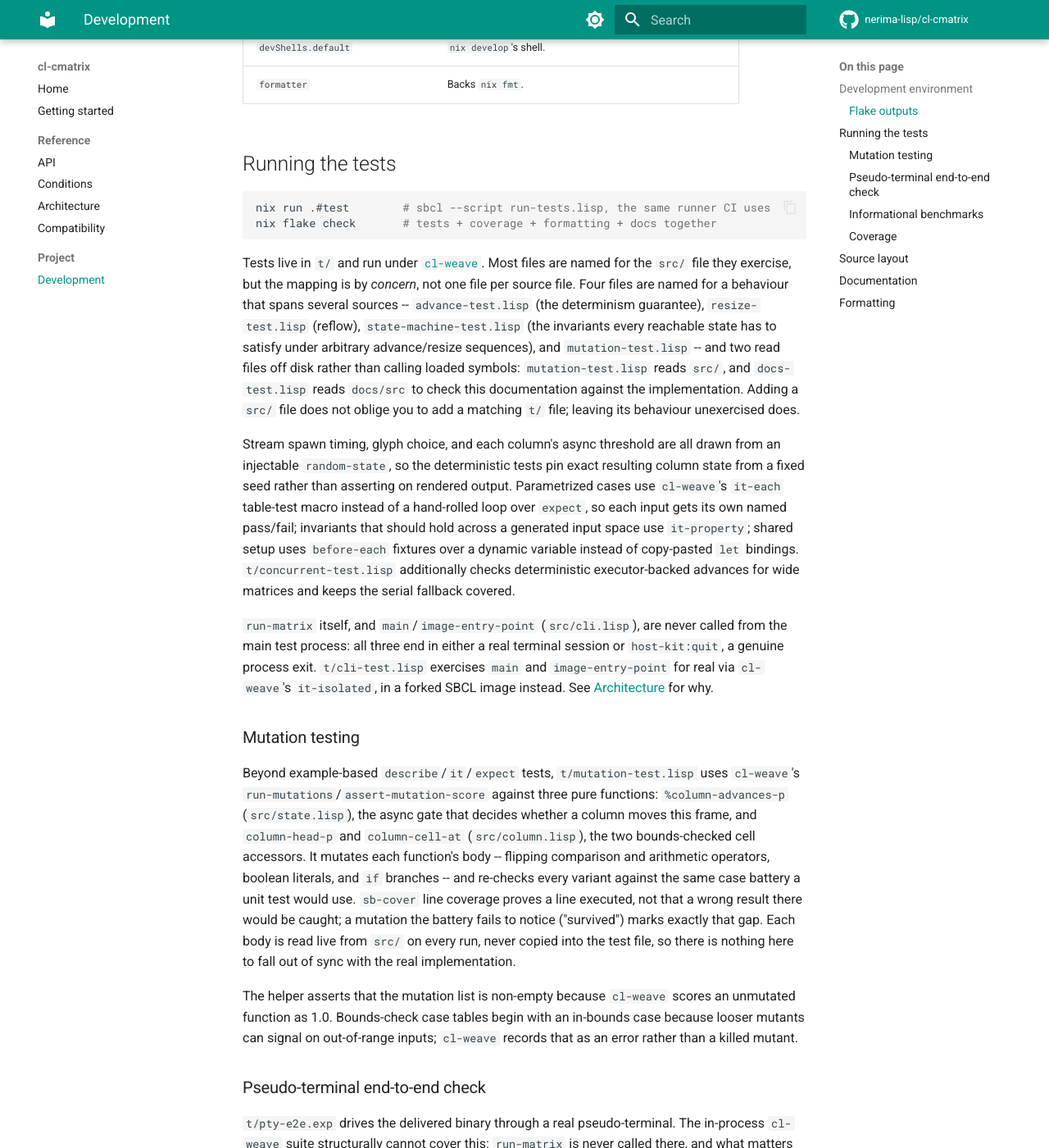
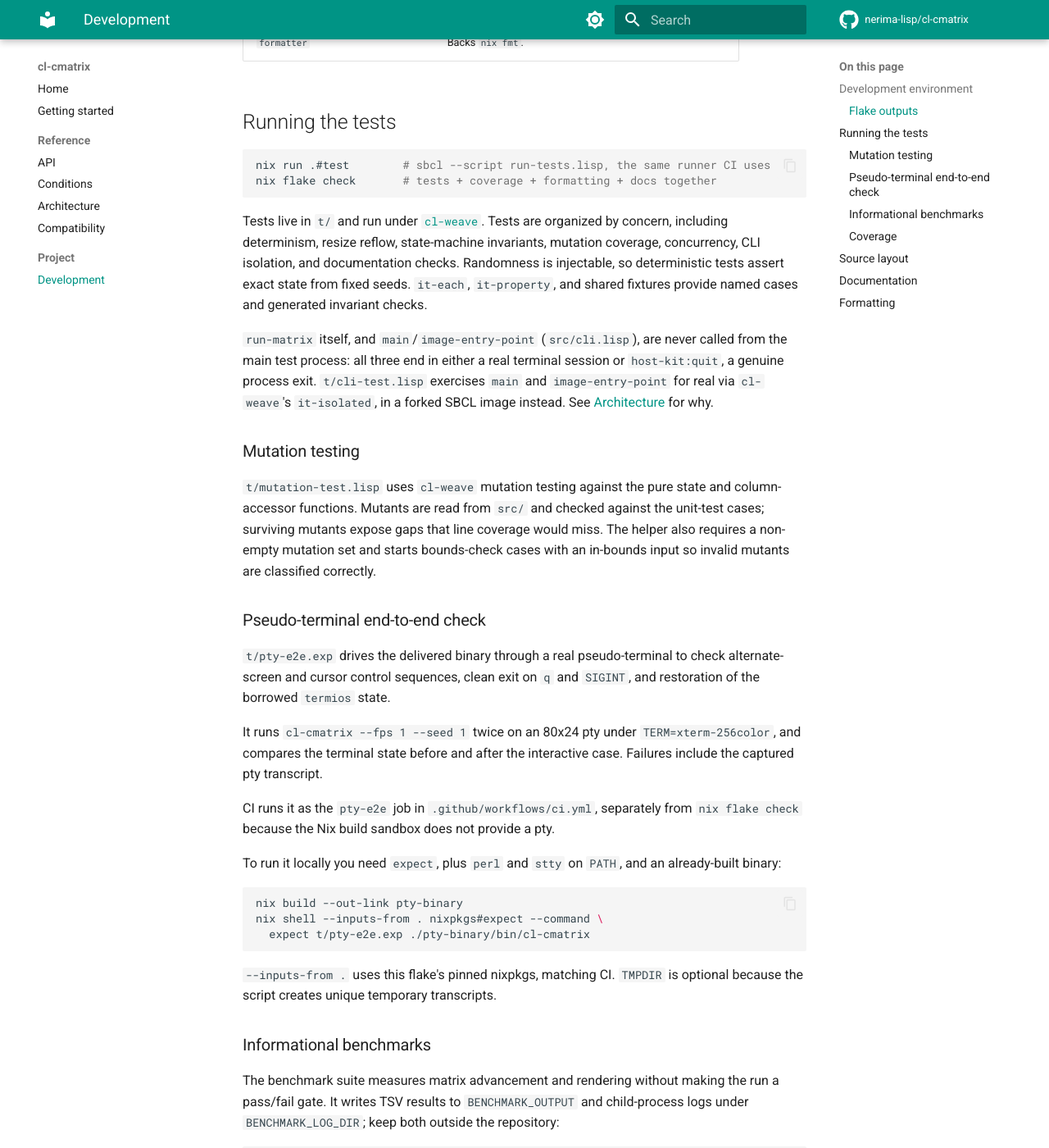
Before and after one commit to nerima-lisp/cl-cmatrix, an MkDocs documentation site: the page built from docs/src/project/development.md, in a window 1280 px wide and 1400 px high, scrolled down 1061 px. Shown: the whole window at 82% size. Built offline with MkDocs 1.6.1 and Material for MkDocs 9.7.7, drawn with Linux system fonts in a browser that asks for light colours; comment, search, counter and statistics services are not loaded; some of the changed text lies outside the part shown.

Commit message:
docs: tighten development guide

````diff
--- a/docs/src/project/development.md
+++ b/docs/src/project/development.md
@@ -14,11 +14,8 @@ nix build .#cl-cmatrix   # the ASDF system as a library, no binary
 nix flake check       # every gate below, the same set CI runs
 ```
 
-Every `nix build` on this page that is not building the binary passes an
-explicit `-o`/`--out-link`. Several outputs here are built from the same
-working tree, and each of them would otherwise claim the default `./result`
-in turn -- so a bare `nix build .#docs` silently replaces the binary symlink
-that the pseudo-terminal check below depends on.
+Use an explicit `-o`/`--out-link` for non-binary builds so their outputs do
+not replace the default `./result` symlink used by the binary checks.
 
 ### Flake outputs
 
@@ -44,28 +41,12 @@ nix flake check       # tests + coverage + formatting + docs together
 ```
 
 Tests live in `t/` and run under
-[`cl-weave`](https://github.com/nerima-lisp/cl-weave). Most files are named
-for the `src/` file they exercise, but the mapping is by *concern*, not one
-file per source file. Four files are named for a behaviour that spans
-several sources -- `advance-test.lisp` (the determinism guarantee),
-`resize-test.lisp` (reflow), `state-machine-test.lisp` (the invariants every
-reachable state has to satisfy under arbitrary advance/resize sequences), and
-`mutation-test.lisp` -- and two read files off disk rather than calling
-loaded symbols: `mutation-test.lisp` reads `src/`, and `docs-test.lisp` reads
-`docs/src` to check this documentation against the implementation. Adding a
-`src/` file does not oblige you to add a matching `t/` file; leaving its
-behaviour unexercised does.
-
-Stream spawn timing, glyph choice, and each column's async threshold are all
-drawn from an injectable `random-state`, so the deterministic tests pin exact
-resulting column state from a fixed seed rather than asserting on rendered
-output. Parametrized cases use `cl-weave`'s `it-each` table-test macro
-instead of a hand-rolled loop over `expect`, so each input gets its own named
-pass/fail; invariants that should hold across a generated input space use
-`it-property`; shared setup uses `before-each` fixtures over a dynamic
-variable instead of copy-pasted `let` bindings.
-`t/concurrent-test.lisp` additionally checks deterministic executor-backed
-advances for wide matrices and keeps the serial fallback covered.
+[`cl-weave`](https://github.com/nerima-lisp/cl-weave). Tests are organized by
+concern, including determinism, resize reflow, state-machine invariants,
+mutation coverage, concurrency, CLI isolation, and documentation checks.
+Randomness is injectable, so deterministic tests assert exact state from fixed
+seeds. `it-each`, `it-property`, and shared fixtures provide named cases and
+generated invariant checks.
 
 `run-matrix` itself, and `main`/`image-entry-point` (`src/cli.lisp`), are
 never called from the main test process: all three end in either a real
@@ -77,53 +58,25 @@ for why.
 
 ### Mutation testing
 
-Beyond example-based `describe`/`it`/`expect` tests, `t/mutation-test.lisp`
-uses `cl-weave`'s `run-mutations`/`assert-mutation-score` against three pure
-functions: `%column-advances-p` (`src/state.lisp`), the async gate that
-decides whether a column moves this frame, and `column-head-p` and
-`column-cell-at` (`src/column.lisp`), the two bounds-checked cell accessors.
-It mutates each function's body -- flipping comparison and arithmetic
-operators, boolean literals, and `if` branches -- and re-checks every variant
-against the same case battery a unit test would use. `sb-cover` line coverage
-proves a line executed, not that a wrong result there would be caught; a
-mutation the battery fails to notice ("survived") marks exactly that gap.
-Each body is read live from `src/` on every run, never copied into the test
-file, so there is nothing here to fall out of sync with the real
-implementation.
-
-The helper asserts that the mutation list is non-empty because `cl-weave`
-scores an unmutated function as 1.0. Bounds-check case tables begin with an
-in-bounds case because looser mutants can signal on out-of-range inputs;
-`cl-weave` records that as an error rather than a killed mutant.
+`t/mutation-test.lisp` uses `cl-weave` mutation testing against the pure state
+and column-accessor functions. Mutants are read from `src/` and checked
+against the unit-test cases; surviving mutants expose gaps that line coverage
+would miss. The helper also requires a non-empty mutation set and starts
+bounds-check cases with an in-bounds input so invalid mutants are classified
+correctly.
 
 ### Pseudo-terminal end-to-end check
 
-`t/pty-e2e.exp` drives the delivered binary through a real pseudo-terminal.
-The in-process `cl-weave` suite structurally cannot cover this: `run-matrix`
-is never called there, and what matters here -- entering the alternate screen,
-hiding the cursor, restoring both on the way out, and handing the terminal
-back in the `termios` state it was borrowed in -- only happens once a raw-mode
-full-screen program is attached to something that can actually be put into raw
-mode. A pipe cannot.
+`t/pty-e2e.exp` drives the delivered binary through a real pseudo-terminal to
+check alternate-screen and cursor control sequences, clean exit on `q` and
+`SIGINT`, and restoration of the borrowed `termios` state.
 
-The script spawns `cl-cmatrix --fps 1 --seed 1` twice on an 80x24 pty under
-`TERM=xterm-256color` and asserts the exact control sequences in order:
-alternate-screen entry, then cursor hide, then -- after `q` in the first case
-and `SIGINT` in the second -- cursor restore, then alternate-screen exit. Both
-cases require the process to exit 0 on its own rather than die from the
-signal, so the second spawn `exec`s the binary and `SIGINT` reaches it rather
-than the wrapping shell. The first case additionally compares
-`stty -g` from before and after the run, masking off `PENDIN` (kernel state
-set while canonical input is being restored, not a setting the program owns),
-so a run that leaves the terminal in raw mode fails instead of merely looking
-wrong afterwards. On any failure the captured pty transcript is written to
-stderr.
+It runs `cl-cmatrix --fps 1 --seed 1` twice on an 80x24 pty under
+`TERM=xterm-256color`, and compares the terminal state before and after the
+interactive case. Failures include the captured pty transcript.
 
-CI runs it as the `pty-e2e` job in `.github/workflows/ci.yml`, separately
-from `nix flake check`. It stays out of the flake because a check inside
-the Nix build sandbox would depend on a pty being available there, and a
-failure for that reason would be indistinguishable from the
-terminal-restoration bug the script exists to catch.
+CI runs it as the `pty-e2e` job in `.github/workflows/ci.yml`, separately from
+`nix flake check` because the Nix build sandbox does not provide a pty.
 
 To run it locally you need `expect`, plus `perl` and `stty` on `PATH`, and an
 already-built binary:
@@ -134,19 +87,14 @@ nix shell --inputs-from . nixpkgs#expect --command \
   expect t/pty-e2e.exp ./pty-binary/bin/cl-cmatrix
 ```
 
-`--inputs-from .` takes `expect` from this flake's own pinned nixpkgs rather
-than from whatever happens to be installed, which is what makes a local run
-mean the same thing as the CI job. Setting `TMPDIR` is optional hygiene: the
-script allocates its transcripts with `file tempfile` rather than building a
-predictable path, so it works without the variable and does not race a
-world-writable `/tmp`.
+`--inputs-from .` uses this flake's pinned nixpkgs, matching CI. `TMPDIR` is
+optional because the script creates unique temporary transcripts.
 
 ### Informational benchmarks
 
 The benchmark suite measures matrix advancement and rendering without making
-the run a pass/fail gate. It writes tab-separated results to
-`BENCHMARK_OUTPUT` and one log per child process under `BENCHMARK_LOG_DIR`.
-Keep those paths outside the repository when running locally:
+the run a pass/fail gate. It writes TSV results to `BENCHMARK_OUTPUT` and
+child-process logs under `BENCHMARK_LOG_DIR`; keep both outside the repository:
 
 ```sh
 nix develop --command sh -c \
@@ -160,22 +108,12 @@ nix develop --command sh -c \
    ./scripts/benchmark-suite.sh'
 ```
 
-Use comma-separated values in `BENCHMARK_SIZES` to measure multiple matrix
-sizes. `BENCHMARK_PROCESSES`, `BENCHMARK_TICKS`, `BENCHMARK_WARMUP`, and
-`BENCHMARK_SAMPLES` control process count and sampling volume; the suite also
-accepts `BENCHMARK_TIMEOUT_SECONDS` for the per-process timeout.
-
-`scripts/benchmark.lisp` is the measurement itself: one SBCL process, one
-matrix size, a fixed seed, and three workloads -- matrix advance, advance plus
-dirty render, and advance plus dirty render plus ANSI encode -- each reported
-as per-sample, median, min/max and spread figures in ns/tick and
-bytes-consed/tick. It applies no threshold and can be run on its own
-(`sbcl --script scripts/benchmark.lisp --help` lists its options).
-`scripts/benchmark-suite.sh` measures nothing of its own: it runs that runner
-once per size and process index under the timeout, parses the matrix-advance
-and dirty-render medians back out of each log into the TSV, and fails if a
-size did not produce the expected number of rows. The ANSI-encode workload is
-reported by the runner but not carried into the TSV.
+Use comma-separated values in `BENCHMARK_SIZES` for multiple matrix sizes.
+`BENCHMARK_PROCESSES`, `BENCHMARK_TICKS`, `BENCHMARK_WARMUP`,
+`BENCHMARK_SAMPLES`, and `BENCHMARK_TIMEOUT_SECONDS` control the run.
+`scripts/benchmark.lisp` reports advance, dirty-render, and ANSI-encode
+workloads; `scripts/benchmark-suite.sh` aggregates the first two into TSV and
+checks that every requested size produced the expected rows.
 
 ### Coverage
 
@@ -183,27 +121,18 @@ reported by the runner but not carried into the TSV.
 nix build .#checks.<system>.coverage -o coverage-report
 ```
 
-`$out` is the `sb-cover` HTML report itself, produced by `cl-nix-forge`'s
-`mkCoverageReport`. `scripts/coverage-entry.lisp` runs as its entry point:
-it loads and runs the test suite, then gates on `cl-weave:coverage-statistics`
-against `+minimum-expression-percent+` and `+minimum-branch-percent+`, which
-that file defines. The run prints both measurements next to both floors, so
-the current numbers come from the build log rather than from this page.
+The output is an `sb-cover` HTML report from `cl-nix-forge`'s
+`mkCoverageReport`. `scripts/coverage-entry.lisp` runs the suite and gates
+`cl-weave:coverage-statistics` against its expression and branch floors; the
+build log prints the measured values beside those floors.
 
 Treat the floors as regression gates, not headroom. Raise a floor when new
 coverage clears it; never lower one to make a red gate green.
 
-The two floors are not the same number because the remaining expression gap
-is structural rather than a testability shortfall. `sb-cover` never credits
-compile-time-only forms -- an `in-package` form, a `defpackage` body, a bare
-`defmacro`'s own template, a `defstruct` slot's `:type` declaration -- and
-every `defparameter` whose value was more than a bare literal has already
-been rewritten into a called function to get credit where that was possible.
-`run-matrix`'s and `main`'s true I/O bodies are covered for real, but only
-via the out-of-process `it-isolated` tests above, and are invisible to this
-process's coverage data by `sb-cover`'s per-process design.
-The remaining gap is a property of `sb-cover` and the process boundary, not a
-reason to lower either floor.
+The expression floor is lower because `sb-cover` does not credit
+compile-time-only forms and does not combine coverage from the out-of-process
+CLI tests. This is a limitation of the measurement, not a reason to lower
+either floor.
 
 ## Source layout
 
````
